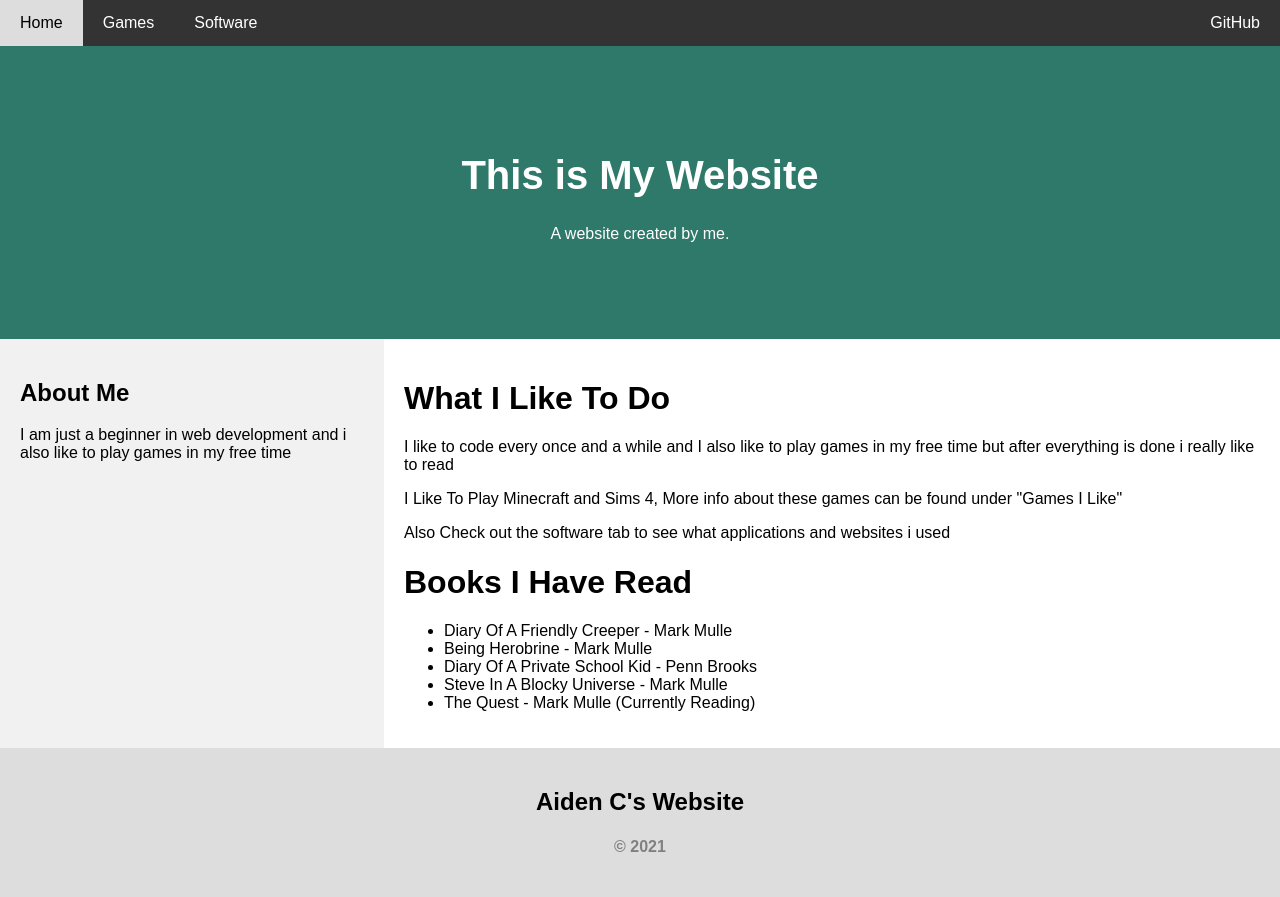
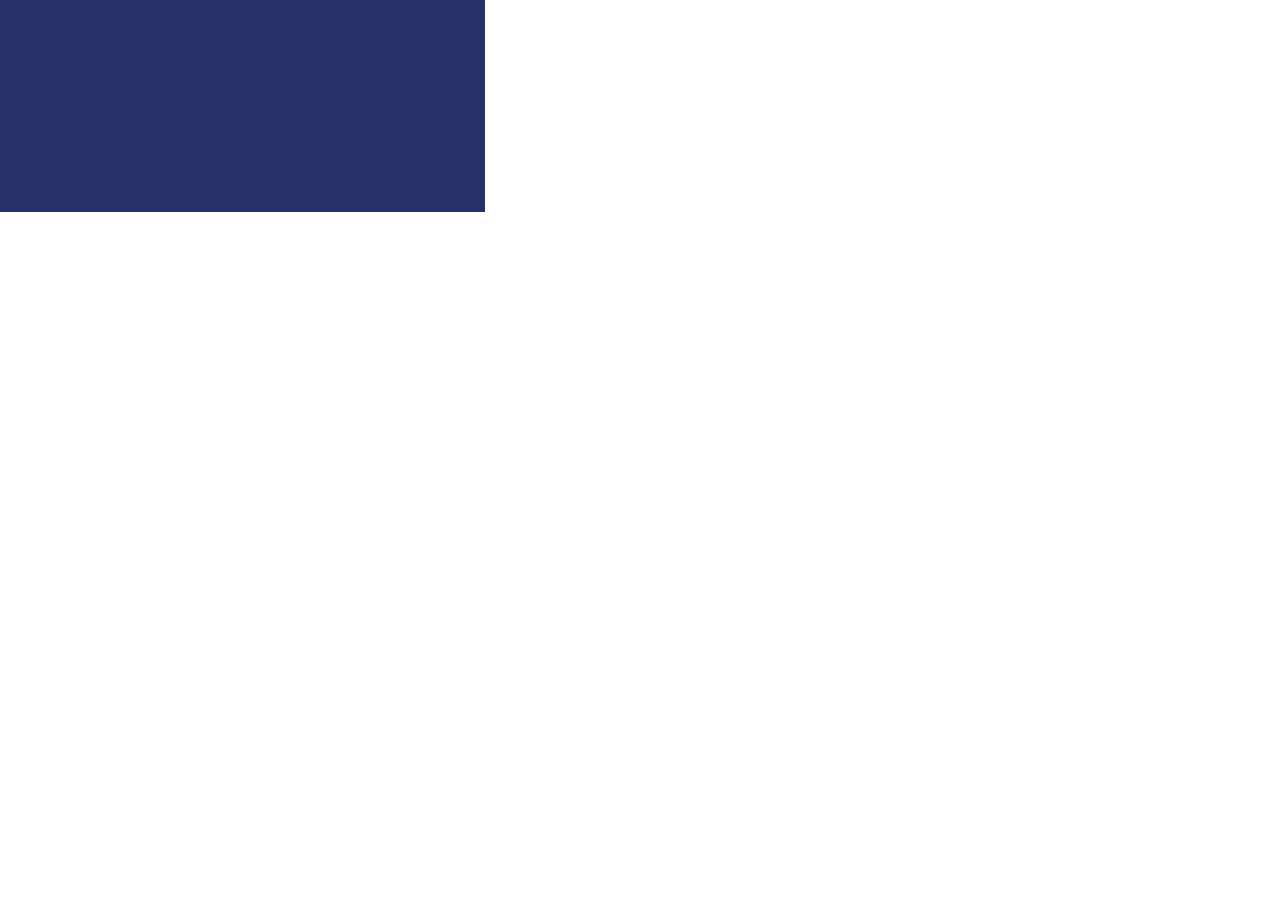
Before and after one commit to ajcc11431/mysite, a plain HTML site: page index.html in a window 1280 px wide. After the commit the page ends 800 px from the top, so only its background shows below. Drawn offline with Linux system fonts and the light colour scheme.

Commit message:
Update index.html

```diff
--- a/index.html
+++ b/index.html
@@ -8,44 +8,6 @@
 <link rel="stylesheet" href="style.css" type="text/css">
 </head>
 <body>
-
-<div class="navbar">
-  <a href="index.html">Home</a>
-  <a href="games.html">Games</a>
-  <a href="appsiuse.html">Software</a>
-  <a href="https://github.com" class="right">GitHub</a>
-</div>
-
-<div class="header">
-  <h1>This is My Website</h1>
-  <p>A website created by me.</p>
-</div>
-
-<div class="row">
-  <div class="side">
-    <h2>About Me</h2>
-    <p>I am just a beginner in web development and i also like to play games in my free time</p>
-  </div>
-  <div class="main">
-    <h1>What I Like To Do</h1>
-    <p>I like to code every once and a while and I also like to play games in my free time but after everything is done i really like to read</p>
-    <p>I Like To Play Minecraft and Sims 4, More info about these games can be found under "Games I Like"</p>
-    <p>Also Check out the software tab to see what applications and websites i used</p>
-    <h1>Books I Have Read</h1>
-    <ul>
-      <li>Diary Of A Friendly Creeper - Mark Mulle</li>
-      <li>Being Herobrine - Mark Mulle</li>
-      <li>Diary Of A Private School Kid - Penn Brooks</li>
-      <li>Steve In A Blocky Universe - Mark Mulle</li>
-      <li>The Quest - Mark Mulle (Currently Reading)</li>
-    </ul>
-  </div>
-</div>
-
-<div class="footer">
-  <h2>Aiden C's Website</h2>
-  <h4>© 2021</h4>
-</div>
-
+<img src="26316a (1).png">
 </body>
 </html>
```
